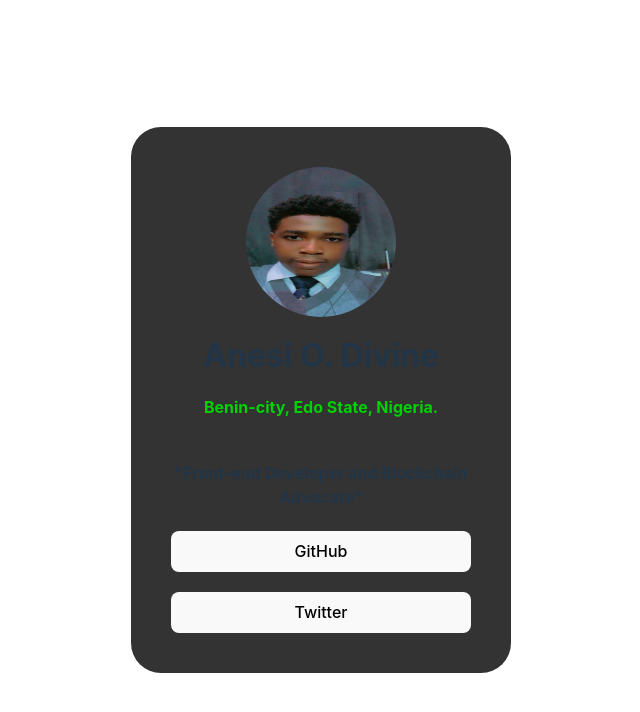
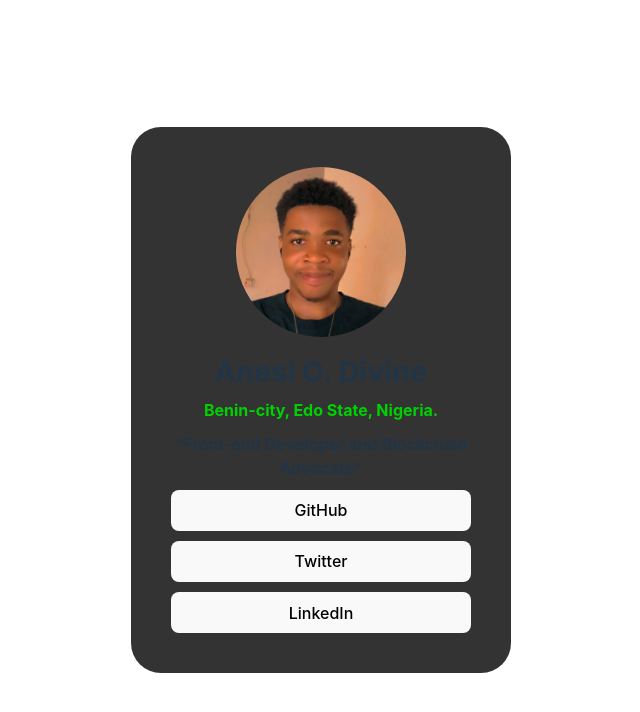
Before and after one commit to PrimoCrypt/social-links-profile, a Vue app: page / in a window 1280 px wide. Shown: the top 712 px of the page, without its empty margins (319-959 px from the left). Built offline with nearby package versions, Linux system fonts and the light colour scheme.

Commit message:
Worked on the profile image and few adjustments

```diff
--- a/src/Profile.vue
+++ b/src/Profile.vue
@@ -7,7 +7,7 @@ const image = profileData.image
 
 <template>
     <div class="container">
-        <img src="./assets/photo_2024-03-28_00-21-19.jpg">
+        <img src="./assets/dh8nH4lS_400x400.jpg">
         <h1>{{ profileData.name}}</h1>
         <h4 class="location">{{ profileData.location }}</h4>
         <h4>{{ profileData.about }}</h4>
@@ -30,17 +30,21 @@ const image = profileData.image
     padding: 40px;
 }
 img{
-    width: 150px;
-    height: 150px;
+    width: 170px;
     border-radius: 100%;
 }
 h1{
-    font-size: 2rem;
+    font-size: 1.8rem;
     margin-bottom: 0;
 }
 
 .location{
-    color: rgb(0, 209, 0)
+    font-size: 1rem;
+    color: rgb(0, 209, 0);
+    margin: 10px 0 0 0;
+}
+h4{
+    margin: 10px 0;
 }
 
 .links{
--- a/src/components/Links.vue
+++ b/src/components/Links.vue
@@ -11,7 +11,7 @@ import { profileData } from '../data.js';
 <style>
 .link{
     max-width: 100%;
-    margin-bottom: 20px;
+    margin-bottom: 10px;
 }
 .link:last-child{
     margin-bottom: 0;
--- a/src/data.js
+++ b/src/data.js
@@ -11,6 +11,10 @@ export const profileData = {
         {
             linkName:  "Twitter",
             address: "https://www.twitter.com/PrimoCrypt"
+        },
+        {
+            linkName: "LinkedIn",
+            address: ""
         }
-    ]
+        ]
 }
```
Also changed, not shown: src/assets/dh8nH4lS_400x400.jpg (added), src/assets/photo_2024-03-28_00-21-19.jpg.
